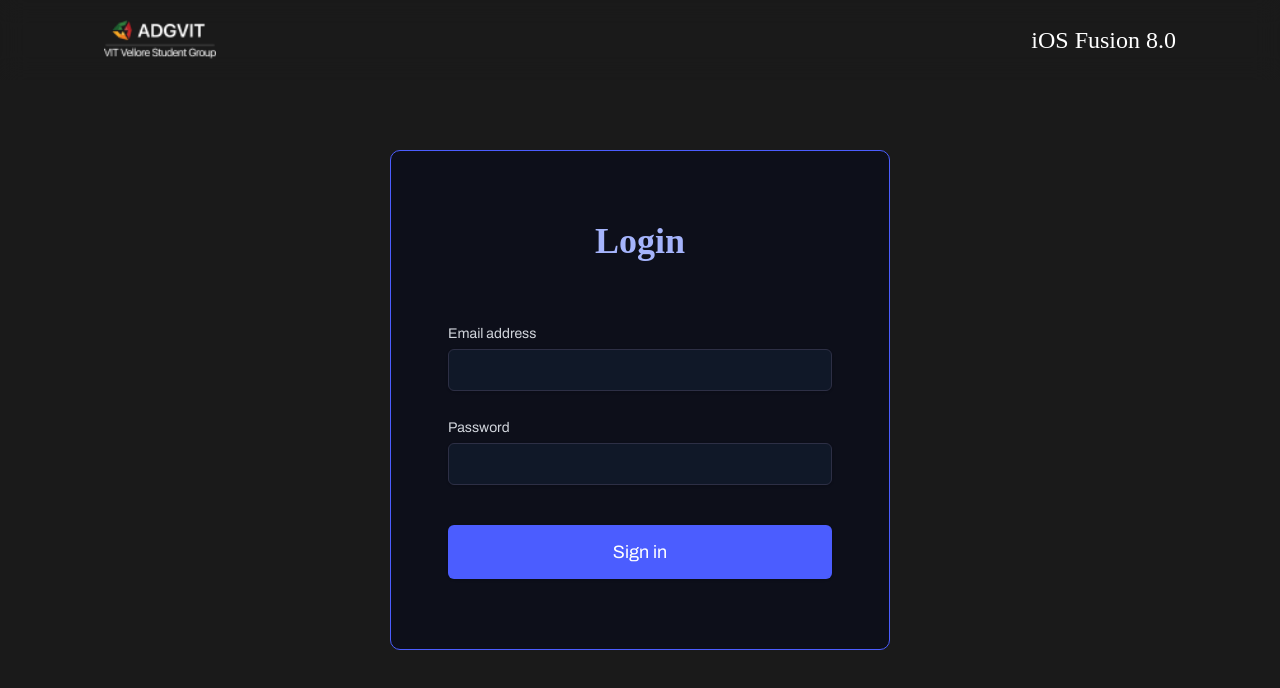
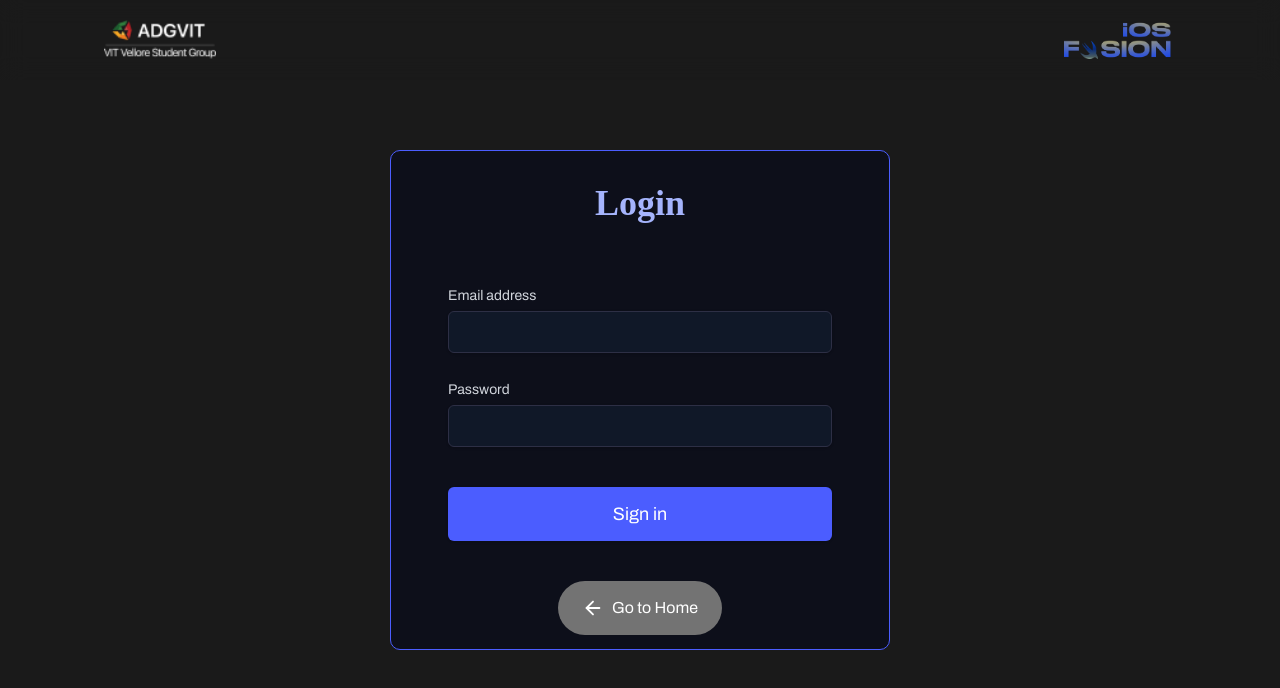
Before and after one commit to ADG-VITV/IOS-Fusion-2025, a Next.js app: page /login in a window 1280 px wide. Shown: the top 688 px of the page. Built offline with nearby package versions, Linux system fonts and the light colour scheme; no server answers; a web font is replaced by a local one.

Commit message:
UI Improvements

```diff
--- a/src/app/globals.css
+++ b/src/app/globals.css
@@ -51,7 +51,6 @@ body {
   color: var(--foreground);
   font-family: Arial, Helvetica, sans-serif;
   overflow-x: hidden;
-  overflow-y: hidden;
 }
 
 
--- a/src/app/login/page.tsx
+++ b/src/app/login/page.tsx
@@ -4,6 +4,7 @@ import React, { useState, useEffect } from "react";
 import { auth } from "@/lib/firebase";
 import { signInWithEmailAndPassword } from "firebase/auth";
 import { useRouter, usePathname } from "next/navigation";
+import { FiArrowLeft } from "react-icons/fi";
 
 const LoginPage = () => {
   const [email, setEmail] = useState("");
@@ -93,6 +94,14 @@ const LoginPage = () => {
               >
                 {loading ? "Signing in..." : "Sign in"}
               </button>
+               <button
+                  type="button"
+                  onClick={() => router.push("/")}
+                  className="bg-neutral-500 hover:bg-neutral-600 focus:bg-neutral-700 px-6 py-3 rounded-full text-white font-semibold mt-10 mx-auto flex items-center justify-center"
+                >
+                  <FiArrowLeft className="text-3xl pr-2" />
+                  Go to Home
+                </button>
             </div>
           </form>
         </div>
--- a/src/app/navbar/NavBar.tsx
+++ b/src/app/navbar/NavBar.tsx
@@ -16,7 +16,17 @@ export default function NavBar() {
             quality={95}
           />
         </div>
-        <p className="text-xl md:text-2xl custom-font">iOS Fusion 8.0</p>
+        <div className="flex items-center ">
+          <Image
+            className="w-20 md:w-28 h-auto"
+            src="/logo.png"
+            width={112}
+            height={112}
+            alt="ADG Logo"
+            priority
+            quality={95}
+          />
+        </div>
       </div>
     </nav>
   );
--- a/src/app/submission/page.tsx
+++ b/src/app/submission/page.tsx
@@ -139,15 +139,14 @@ export default function SubmissionPage() {
   }
 
   return (
-    <div className="min-h-screen bg-[#1A1A1A] text-white flex flex-col items-center pt-16 px-4">
+    <div className="min-h-screen bg-[#1A1A1A] text-white flex flex-col justify-center items-center pt-16 px-4">
       {/* 🔙 Top Left Back Button */}
-
 
       <form
         onSubmit={handleSubmitIdea}
-        className="flex flex-col gap-6 w-full max-w-lg bg-black p-8 rounded-md shadow-lg"
+        className="max-w-2xl w-full mx-auto flex flex-col gap-5 bg-gradient-to-br from-neutral-900/80 to-neutral-950/80 backdrop-blur-xl border border-white/10 rounded-3xl shadow-[0_8px_30px_rgba(0,0,0,0.6)] p-8 sm:p-12 transition-all duration-300 hover:bg-neutral-900 transform hover:scale-105 hover:shadow-[0_0_2rem_#1a0a3b]"
       >
-        <h2 className="text-3xl font-bold text-violet-500/70 text-center">
+        <h2 className="text-3xl font-bold text-violet-500/70 text-center custom-font">
           Submit Your Idea
         </h2>
         <h3 className="text-xl font-bold text-center">Team: {team.teamName}</h3>
@@ -181,7 +180,7 @@ export default function SubmissionPage() {
 
         <button
           type="submit"
-          className="bg-violet-600 hover:bg-violet-700 px-6 py-3 rounded-lg text-white font-semibold"
+          className="bg-violet-600 hover:bg-violet-700 px-6 py-3 rounded-lg text-white font-semibold mt-2"
         >
           Submit
         </button>
@@ -190,9 +189,9 @@ export default function SubmissionPage() {
 <button
       type="button"
       onClick={() => router.push("/dashboard")}
-      className="bg-neutral-700 hover:bg-neutral-600 px-6 py-3 rounded-full text-white font-semibold mt-5 mx-5 sm:mx-25  flex items-center justify-center"
+      className="bg-neutral-700 hover:bg-neutral-600 px-6 py-3 rounded-full text-white font-semibold mt-5 mx-5 sm:mx-40  flex items-center justify-center"
     >
-      <FiArrowLeft className="text-2xl mr-2" />
+      <FiArrowLeft className="text-3xl pr-2" />
       Back to Dashboard
     </button>
       </form>
--- a/src/app/team/[teamId]/page.tsx
+++ b/src/app/team/[teamId]/page.tsx
@@ -127,7 +127,7 @@ export default function TeamPage() {
 
   return (
     <main className="min-h-screen bg-gradient-to-br bg-[#1A1A1A] text-white flex justify-center items-center p-6 sm:p-12 pt-24">
-      <div className="max-w-3xl w-full mx-auto bg-gradient-to-br from-neutral-900/80 to-neutral-950/80 backdrop-blur-xl border border-white/10 rounded-3xl shadow-[0_8px_30px_rgba(0,0,0,0.6)] p-8 sm:p-12 transition-all duration-300 hover:scale-[1.02] hover:shadow-[0_8px_40px_rgba(0,0,0,0.8)]">
+      <div className="max-w-3xl w-full mx-auto bg-gradient-to-br from-neutral-900/80 to-neutral-950/80 backdrop-blur-xl border border-white/10 rounded-3xl shadow-[0_8px_30px_rgba(0,0,0,0.6)] p-8 sm:p-12 transition-all duration-300 transform hover:scale-105 hover:shadow-[0_0_2rem_#1a0a3b]">
 
         <div className="mb-6 border-b border-white/10 pb-4 flex flex-col justify-center items-center">
           <h1 className="text-4xl font-extrabold tracking-tight mb-2 bg-gradient-to-r from-indigo-500 to-blue-500 bg-clip-text text-transparent">
```
Also changed, not shown: public/logo.png (added).
